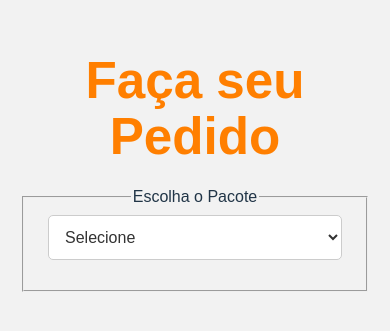
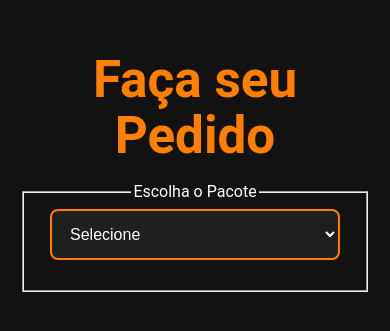
Before and after one commit to andrephelipe/coxinhas-crocs, a React (Vite) app: page / in a window 390 px wide. Shown: the part 267-598 px from the top of the page. Built offline with nearby package versions, Linux system fonts and the light colour scheme.

Commit message:
dark mode

```diff
--- a/src/App.css
+++ b/src/App.css
@@ -1,56 +1,57 @@
 /* Estilos para dispositivos móveis */
 @media only screen and (max-width: 600px) {
   body {
-    font-family: Arial, sans-serif; /* Define a fonte para todo o documento */
-    background-color: #f2f2f2; /* Cor de fundo do corpo */
-    margin: 0; /* Remove margens */
-    padding: 0; /* Remove padding */
+    font-family: 'Roboto', sans-serif; /* Fonte mais moderna */
+    background-color: #121212; /* Fundo mais escuro */
+    color: #fff; /* Cor do texto */
+    margin: 0;
+    padding: 0;
   }
 
   .pedido-container {
     text-align: center;
-    padding: 20px; /* Adiciona espaço interno ao redor do contêiner */
+    padding: 20px;
   }
 
   h1 {
-    color: #ff7f00; /* Laranja */
-    font-size: 28px; /* Tamanho da fonte */
-    margin-bottom: 20px; /* Adiciona espaço abaixo do título */
+    color: #ff7f00; /* Laranja para o título */
+    font-size: 24px;
+    margin-bottom: 15px;
   }
 
   input[type="text"],
   input[type="number"],
   select {
-    border: 1px solid #ccc;
-    border-radius: 5px;
-    padding: 12px;
-    width: calc(100% - 24px); /* Ajusta a largura para compensar o padding */
-    margin-bottom: 20px; /* Adiciona espaço entre os elementos */
-    font-size: 16px; /* Define o tamanho da fonte */
-    color: #333; /* Cor do texto */
-    background-color: #fff; /* Cor de fundo */
+    border: 2px solid #ff7f00; /* Borda laranja */
+    border-radius: 8px;
+    padding: 14px;
+    width: calc(100% - 28px);
+    margin-bottom: 20px;
+    font-size: 16px;
+    background-color: #1f1f1f; /* Fundo mais escuro para os campos */
+    color: #fff; /* Cor do texto */
   }
 
   input[type="text"]:focus,
   input[type="number"]:focus,
   select:focus {
     outline: none;
-    border-color: #ff7f00; /* Laranja */
+    border-color: #ffa94d; /* Laranja mais claro quando em foco */
   }
 
   .enviar-pedido {
-    background-color: #ff7f00; /* Laranja */
+    background-color: #ff7f00; /* Laranja para o botão */
     color: #fff;
     border: none;
-    border-radius: 5px;
-    padding: 14px 28px;
+    border-radius: 8px;
+    padding: 16px 30px;
     cursor: pointer;
     transition: background-color 0.3s;
-    width: 100%; /* Define a largura total */
-    font-size: 18px; /* Define o tamanho da fonte */
+    width: 100%;
+    font-size: 18px;
   }
 
   .enviar-pedido:hover {
-    background-color: #e65c00; /* Laranja mais escuro */
+    background-color: #e65c00; /* Laranja mais escuro ao passar o mouse */
   }
 }
```
